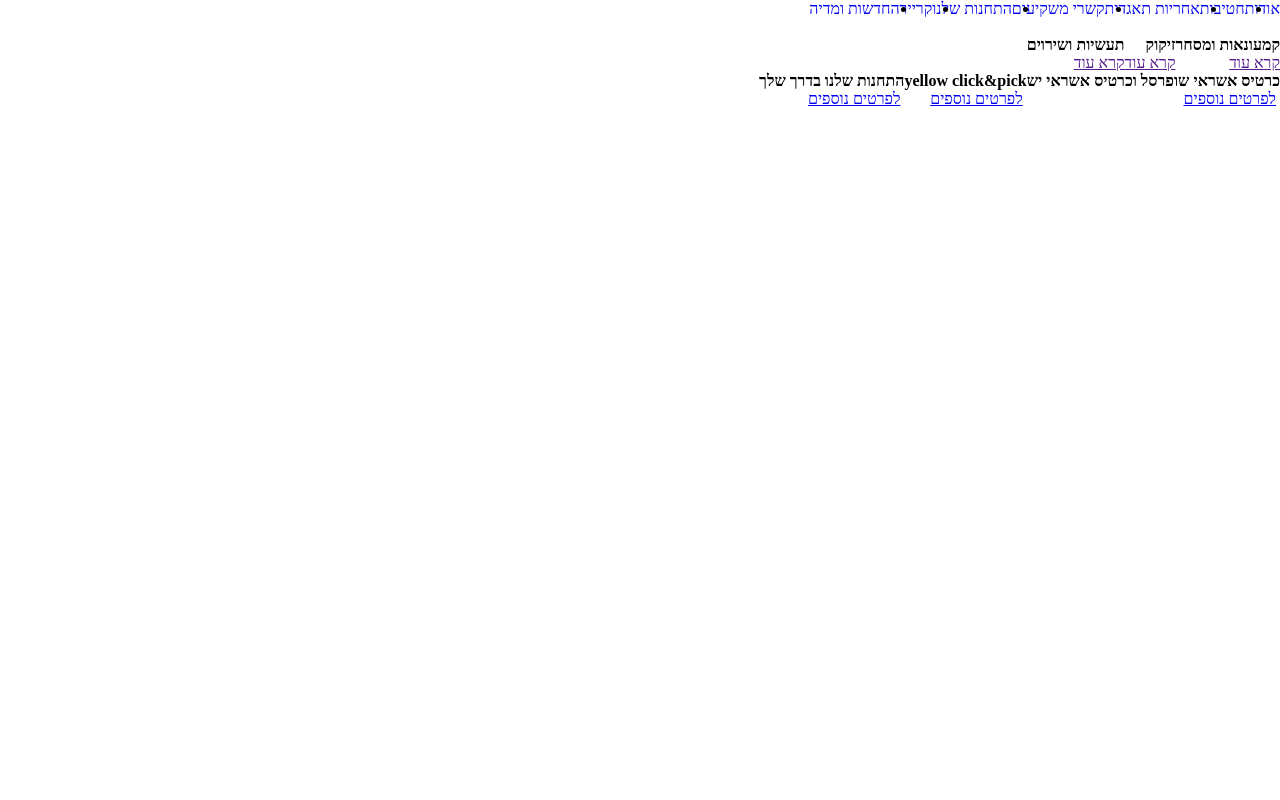
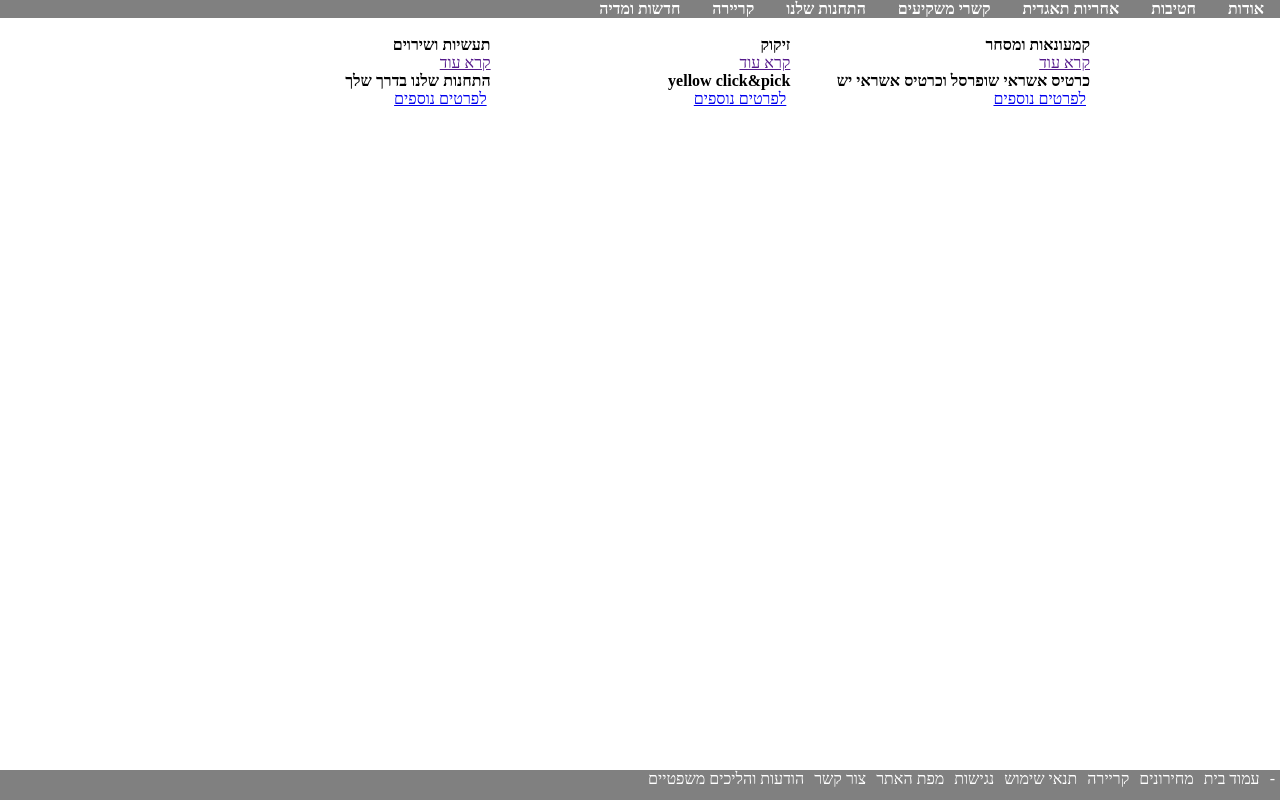
Before and after one commit to yuliasimha/PazEx, a plain HTML site: page index.html in a window 1280 px wide. Drawn offline with Linux system fonts and the light colour scheme; a script that the page names is missing.

Commit message:
added initial html

```diff
--- a/index.html
+++ b/index.html
@@ -72,7 +72,7 @@
             </div>
         </div>
         <div class="clearfix">
-<div class="column advBox" >
+            <div class="column advBox">
                 <h4>כרטיס אשראי שופרסל וכרטיס אשראי יש</h4>
                 <img src="">
                 <a href="#">לפרטים נוספים</a>
@@ -82,7 +82,7 @@
                 <img src="">
                 <a href="#">לפרטים נוספים</a>
             </div>
-    <div class="column branchesBox" >
+            <div class="column branchesBox">
                 <h4>התחנות שלנו בדרך שלך</h4>
                 <img src="">
                 <a href="#">לפרטים נוספים</a>
@@ -91,7 +91,35 @@
         </div>
     </main>
     <footer>
-
+        <ul class="clearfix">
+            <li>
+                <a href="#">-</a>
+            </li>
+            <li>
+                <a href="#">עמוד בית</a>
+            </li>
+            <li>
+                <a href="#">מחירונים</a>
+            </li>
+            <li>
+                <a href="#">קריירה</a>
+            </li>
+            <li>
+                <a href="#">תנאי שימוש</a>
+            </li>
+            <li>
+                <a href="#">נגישות</a>
+            </li>
+            <li>
+                <a href="#">מפת האתר</a>
+            </li>
+            <li>
+                <a href="#">צור קשר</a>
+            </li>
+            <li>
+                <a href="#">הודעות והליכים משפטיים</a>
+            </li>
+        </ul>
     </footer>
 </body>
 
--- a/style.css
+++ b/style.css
@@ -14,12 +14,40 @@ text-align: right;
 
 .column{
 float: right;
+width: 33.3%;
 }
 
-nav > ul > li{
+main{
+ width: 900px;
+ margin: 0 auto;
+}
+
+nav{
+    background-color: grey;
+}
+
+ul > li{
  float: right;
+ list-style-type: none;
 }
 
 nav > ul > li > a{
  text-decoration: none;
+ padding: 16px;
+ font-weight: bold;
+ color: white;
 }
+
+footer > ul > li > a{
+    text-decoration: none;
+    color: white;
+    padding: 5px;
+}
+
+footer{
+    position: absolute;
+    bottom: 0;
+    width: 100%;
+    height: 30px;
+    background-color: grey;
+}
```
Lines whose indentation alone changed are shown as unchanged.
